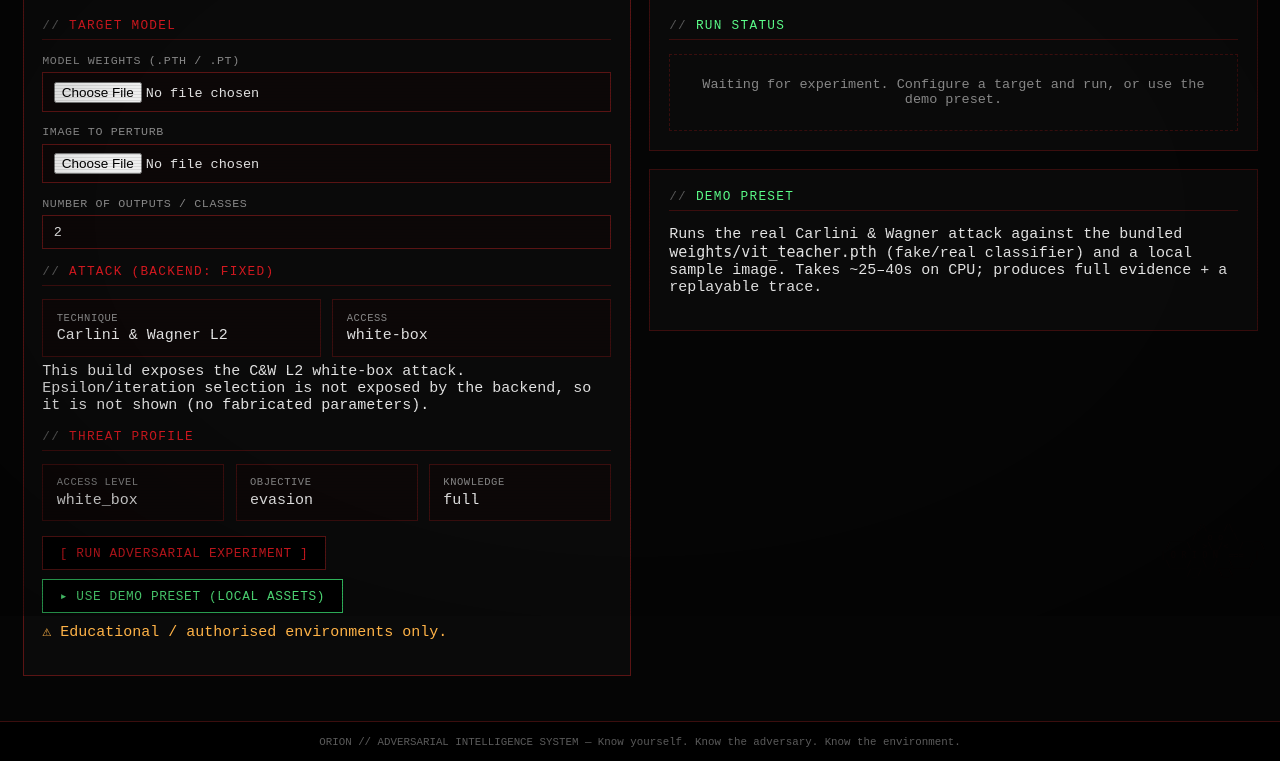
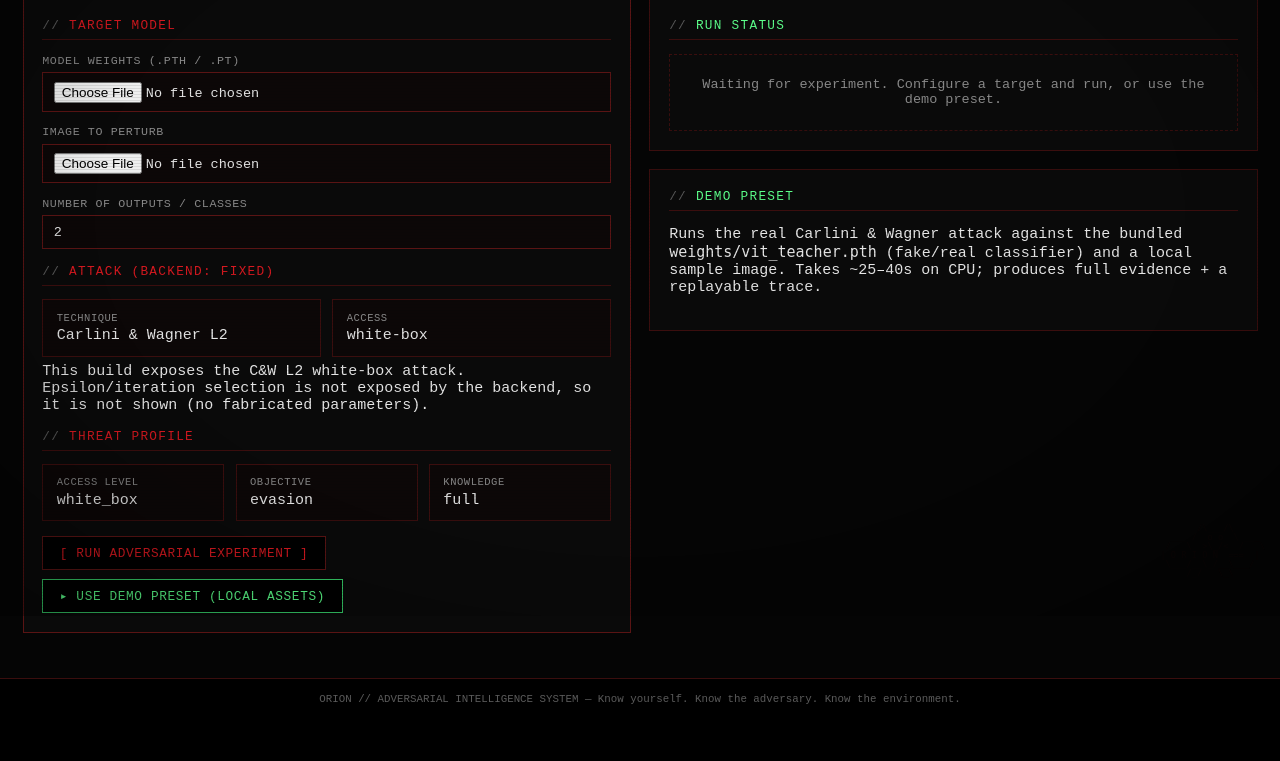
Before and after one commit to urcuqui/orion, a Flask app: page /adversarial in a window 1280 px wide. Shown: the part 184-945 px from the top of the page. After the commit the page ends 888 px from the top, so only its background shows below. Run offline with Flask 3, Linux system fonts and the light colour scheme; some libraries are stand-ins or nearby versions.

Commit message:
fix: Remove warning message from adversarial experiment form

```diff
--- a/templates/adversarial.html
+++ b/templates/adversarial.html
@@ -49,7 +49,6 @@
         <button type="submit" class="btn btn-red">[ RUN ADVERSARIAL EXPERIMENT ]</button>
         <button type="button" class="btn" id="btn-preset">▸ Use demo preset (local assets)</button>
       </div>
-      <p class="sub" style="color:var(--warning); margin-top:0.6rem;">⚠ Educational / authorised environments only.</p>
     </form>
   </div>
 
```
